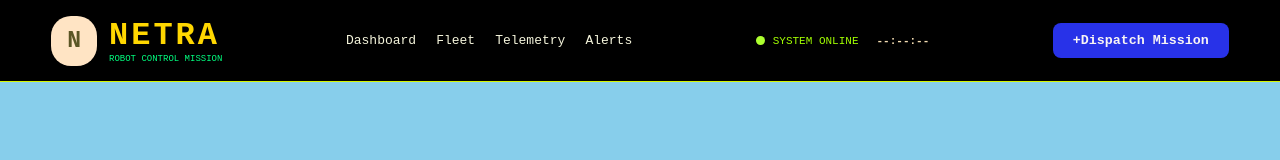
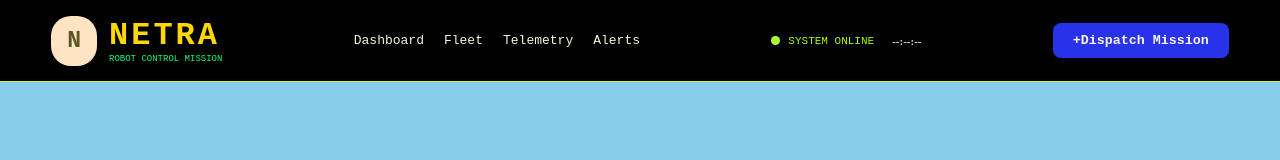
Before and after one commit to kl2600080344/NETRA, a plain HTML site: page index.html in a window 1280 px wide. Drawn offline with Linux system fonts and the light colour scheme.

Commit message:
version3

```diff
--- a/style.css
+++ b/style.css
@@ -97,7 +97,7 @@ nav a:hover{
 }
 #clock{
     color: wheat;
-    font-family: monospace;
+    font-family: 'Times New Roman', Times, serif;
     margin-left: 10px;
 
 }
```
